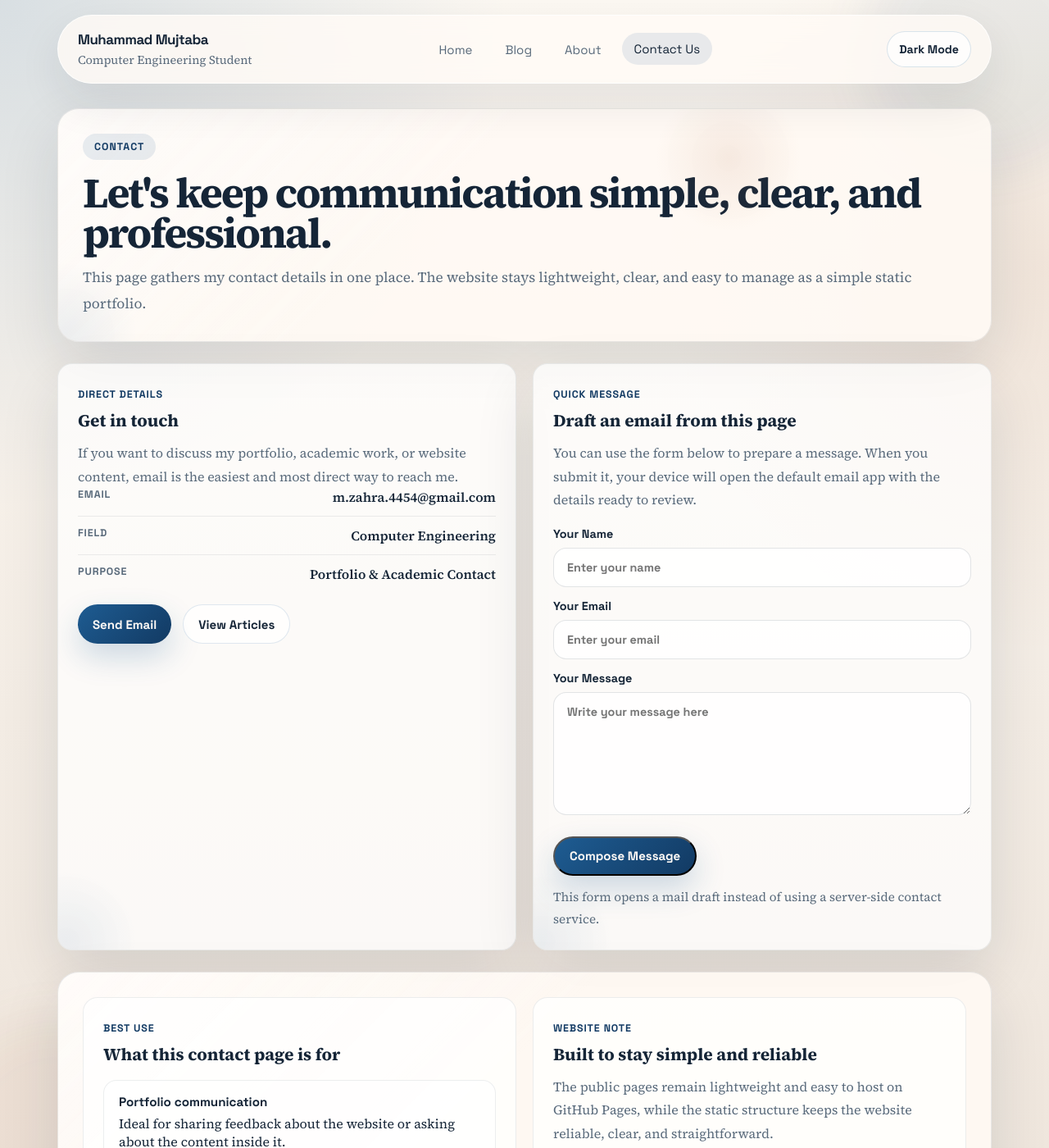
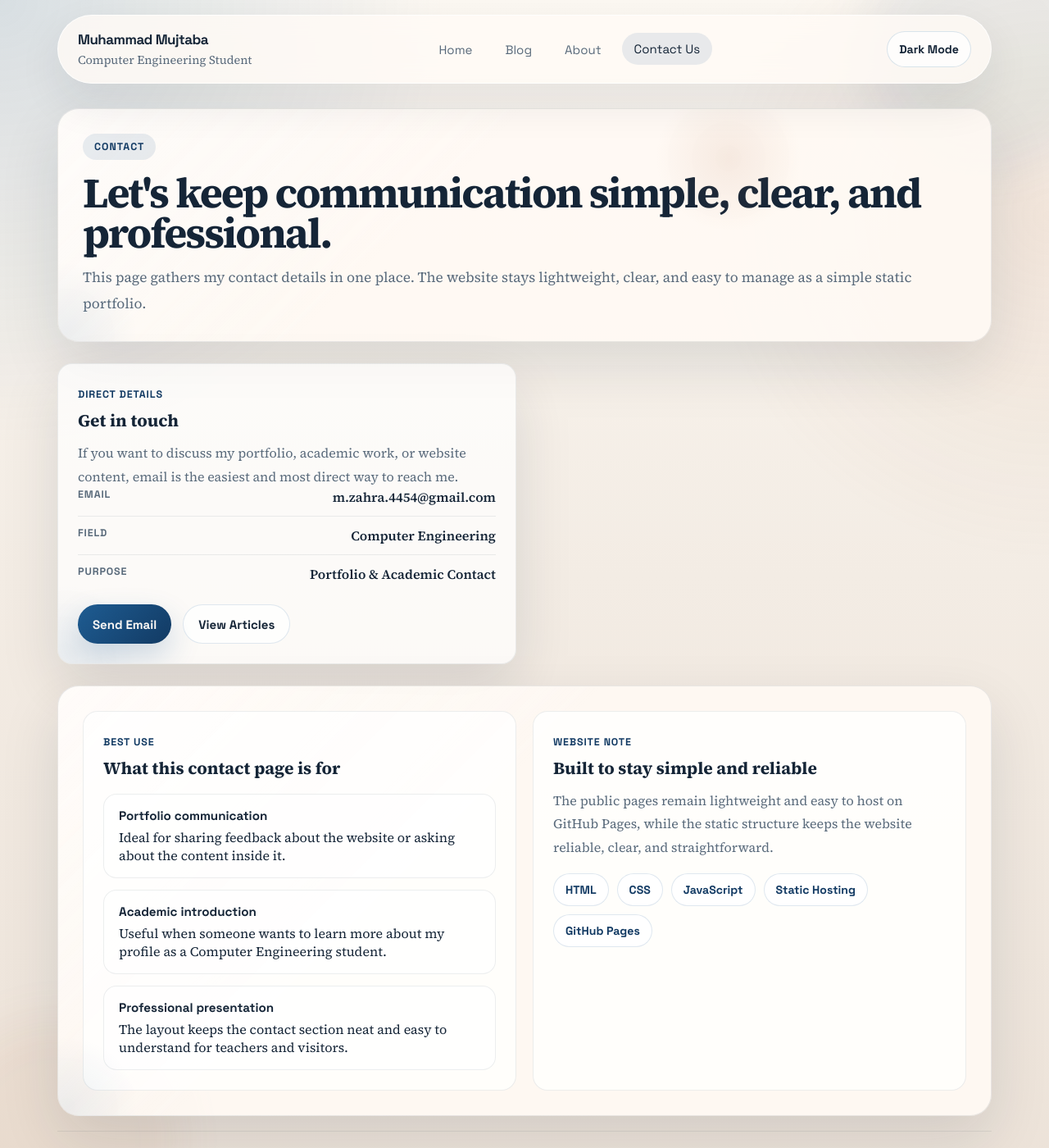
Before and after one commit to muhamamd-mujtaba/muhamamd-mujtaba.github.io, a Jekyll site: the page built from contact.html, in a window 1280 px wide and 1400 px high. Shown: the whole window at 82% size. Built offline with Jekyll 4.4.1, drawn with Linux system fonts in a browser that asks for light colours.

Commit message:
Remove quick message block from contact page

```diff
--- a/contact.html
+++ b/contact.html
@@ -42,35 +42,6 @@ footer_link_url: /about.html
       <a class="button-secondary" href="{{ '/blog.html' | relative_url }}">View Articles</a>
     </div>
   </article>
-
-  <article class="surface form-card" data-reveal>
-    <span class="mini-label">Quick Message</span>
-    <h2>Draft an email from this page</h2>
-    <p>
-      You can use the form below to prepare a message. When you submit it, your device will open the default email
-      app with the details ready to review.
-    </p>
-    <form action="mailto:m.zahra.4454@gmail.com" method="post" enctype="text/plain">
-      <div class="field-group">
-        <label for="name">
-          Your Name
-          <input id="name" name="Name" type="text" placeholder="Enter your name">
-        </label>
-        <label for="email">
-          Your Email
-          <input id="email" name="Email" type="email" placeholder="Enter your email">
-        </label>
-        <label for="message">
-          Your Message
-          <textarea id="message" name="Message" placeholder="Write your message here"></textarea>
-        </label>
-      </div>
-      <div class="cta-group">
-        <button class="button" type="submit">Compose Message</button>
-      </div>
-    </form>
-    <p class="note">This form opens a mail draft instead of using a server-side contact service.</p>
-  </article>
 </section>
 
 <section class="surface grid-2">
```
